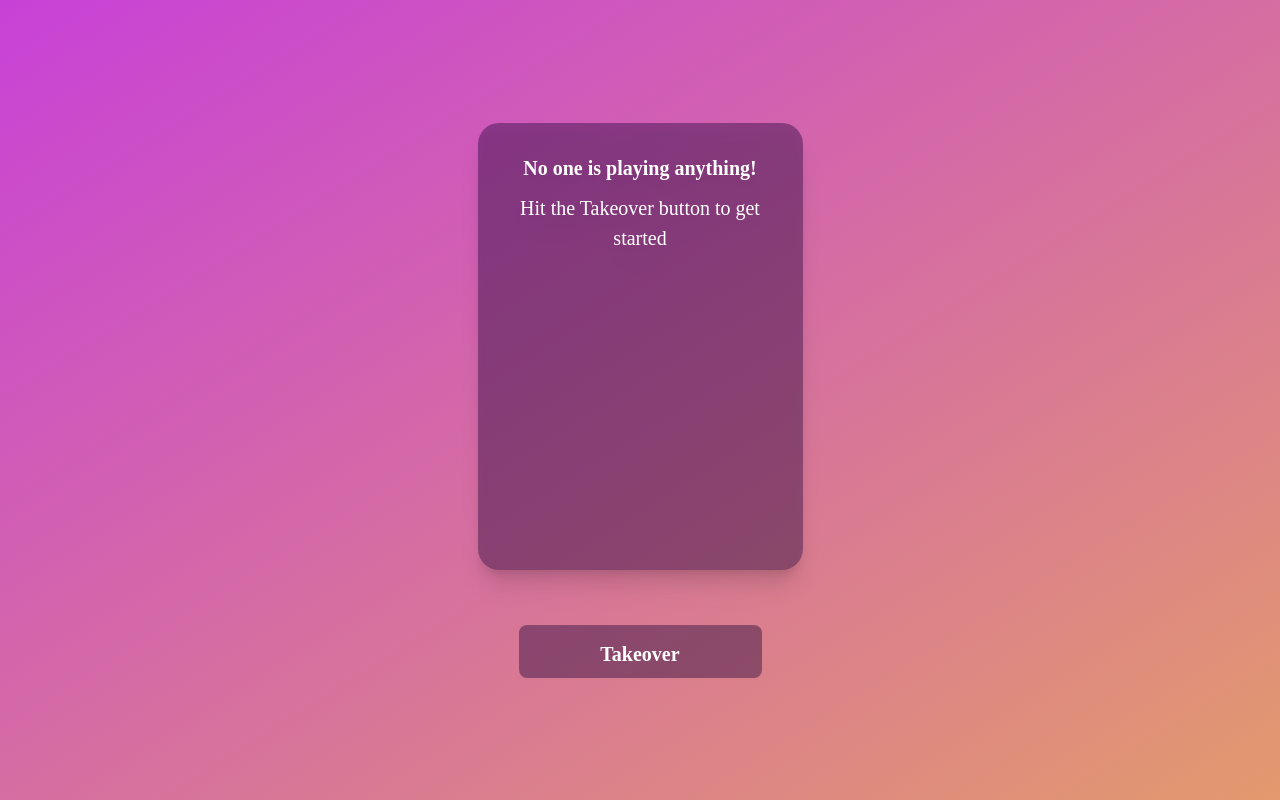
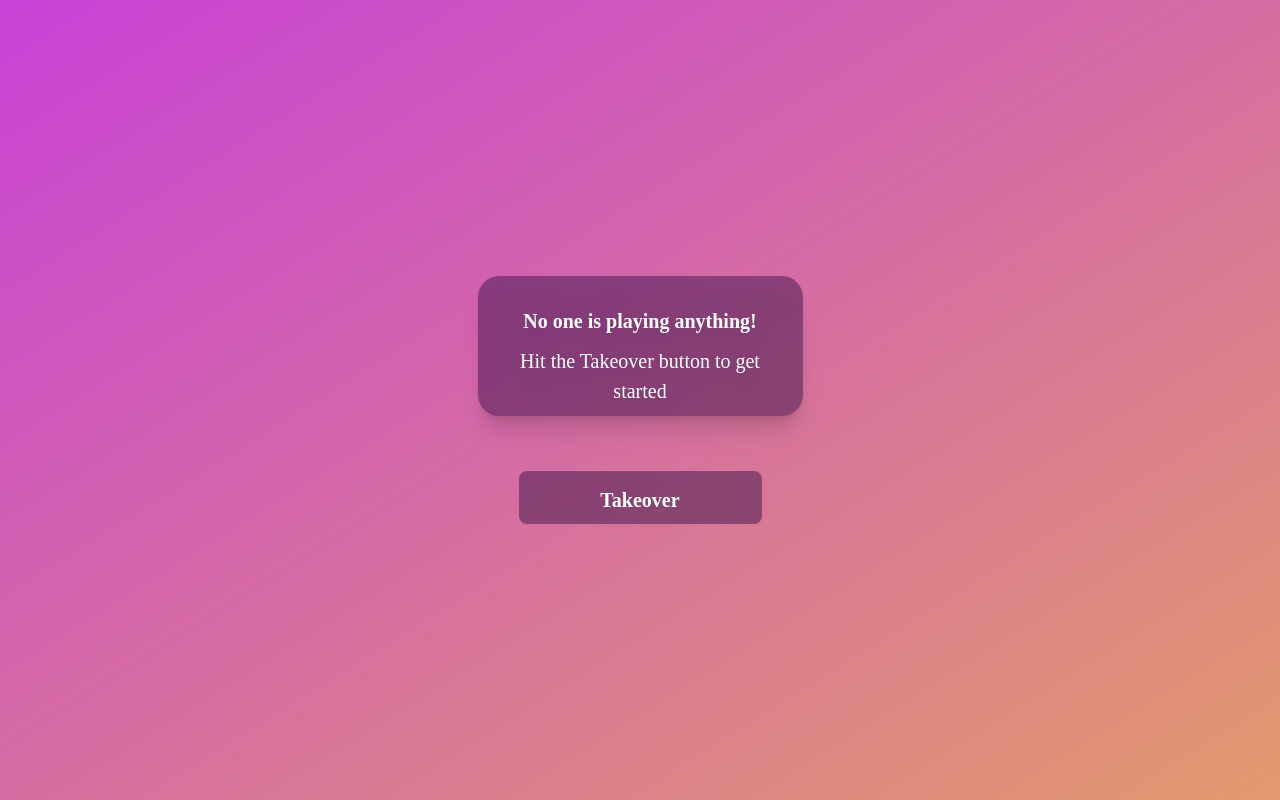
Before and after one commit to akayy-dev/VestaRequest, a React (Create React App) app: page /takeover in a window 1280 px wide. Built offline with nearby package versions, Linux system fonts and the light colour scheme; no server answers; a web font is replaced by a local one.

Commit message:
Fixed logged out styling

```diff
--- a/src/App.js
+++ b/src/App.js
@@ -4,11 +4,13 @@ import Takeover from "./pages/Takeover/Takeover";
 
 function App() {
 	return (
-		<Router>
-			<Routes>
-				<Route path="/takeover" element={<Takeover />} />
-			</Routes>
-		</Router>
+		<div className="App">
+			<Router>
+				<Routes>
+					<Route path="/takeover" element={<Takeover />} />
+				</Routes>
+			</Router>
+		</div>
 	);
 }
 
--- a/src/NowPlaying/NowPlaying.js
+++ b/src/components/NowPlaying/NowPlaying.js
@@ -2,6 +2,7 @@ import "./NowPlaying.css";
 import { useEffect, useState } from "react";
 
 export default function NowPlaying() {
+	const [finishedLoading, SetfinishedLoading] = useState(false);
 	const [connectedUser, setConnectedUser] = useState("ahaduk");
 	const [albumArt, setAlbumArt] = useState("");
 	const [songTitle, setSongTitle] = useState("Starboy");
@@ -10,14 +11,16 @@ export default function NowPlaying() {
 
 	const setStates = () => {
 		try {
+			console.log(finishedLoading);
 			const response = fetch("http://localhost:8080/current")
 				.then((response) => response.json())
 				.then((data) => {
-					console.log("HI");
 					setAlbumArt(data.data[0].albumArt);
 					setSongTitle(data.data[0].title);
 					setSongArtist(data.data[0].artist);
 					setUpNext(data.data[1].title);
+					SetfinishedLoading(true);
+					console.log(finishedLoading);
 				});
 		} catch (error) {
 			console.error("Error fetching auth status:", error);
@@ -29,20 +32,24 @@ export default function NowPlaying() {
 	}, []);
 
 	return (
-		// TODO: Implement some sort of "loading" screen.
 		<div className="container glasscontainer">
 			<div className="nowplaying">
+				{finishedLoading ? (
+					<>
 						<img src={albumArt} className="albumart" />
 						<span className="nowplayingtext">
 							<p>
 								<strong>{connectedUser}</strong> is playing{" "}
 								<strong>{songTitle}</strong> by <strong>{songArtist}</strong>
 							</p>
-
 							<p className="upnext">
 								Up Next: <strong>{upNext}</strong>
 							</p>
 						</span>
+					</>
+				) : (
+					<p>Loading...</p>
+				)}
 			</div>
 		</div>
 	);
--- /dev/null
+++ b/src/pages/Takeover/Takeover.css
@@ -0,0 +1,8 @@
+.loggedout {
+	display: flex;
+	flex-direction: column;
+	justify-content: center;
+	align-items: center;
+	gap: 55px;
+	height: 148px;
+}
--- a/src/pages/Takeover/Takeover.js
+++ b/src/pages/Takeover/Takeover.js
@@ -1,7 +1,8 @@
 import { useCallback, useEffect, useState } from "react";
-import LoggedOut from "../../LoggedOut/LoggedOut";
-import NowPlaying from "../../NowPlaying/NowPlaying";
-import Button from "../../Button/Button";
+import LoggedOut from "../../components/LoggedOut/LoggedOut";
+import NowPlaying from "../../components/NowPlaying/NowPlaying";
+import Button from "../../components/Button/Button";
+import './Takeover.css'
 
 export default function Takeover() {
 	const [isAuthenticated, setIsAuthenticated] = useState(false);
@@ -11,7 +12,6 @@ export default function Takeover() {
 			const response = await fetch("http://localhost:8080/auth_status");
 			const data = await response.json();
 			setIsAuthenticated(data.data);
-			console.log(isAuthenticated);
 		} catch (error) {
 			console.error("Error fetching auth status:", error);
 			setIsAuthenticated(false);
@@ -27,7 +27,7 @@ export default function Takeover() {
 		fetchAuthStatus();
 	}, []);
 	return (
-		<div className="App">
+		<div>
 			{isAuthenticated ? (
 				// This only shows if someone is authenticated
 				<div className="nowplaying">
```
Also changed, not shown: src/components/Button/Button.css (renamed from src/Button/Button.css), src/components/Button/Button.js (renamed from src/Button/Button.js), src/components/LoggedOut/LoggedOut.css (renamed from src/LoggedOut/LoggedOut.css), src/components/LoggedOut/LoggedOut.js (renamed from src/LoggedOut/LoggedOut.js), src/components/NowPlaying/NowPlaying.css (renamed from src/NowPlaying/NowPlaying.css). Lines whose indentation alone changed are shown as unchanged.
